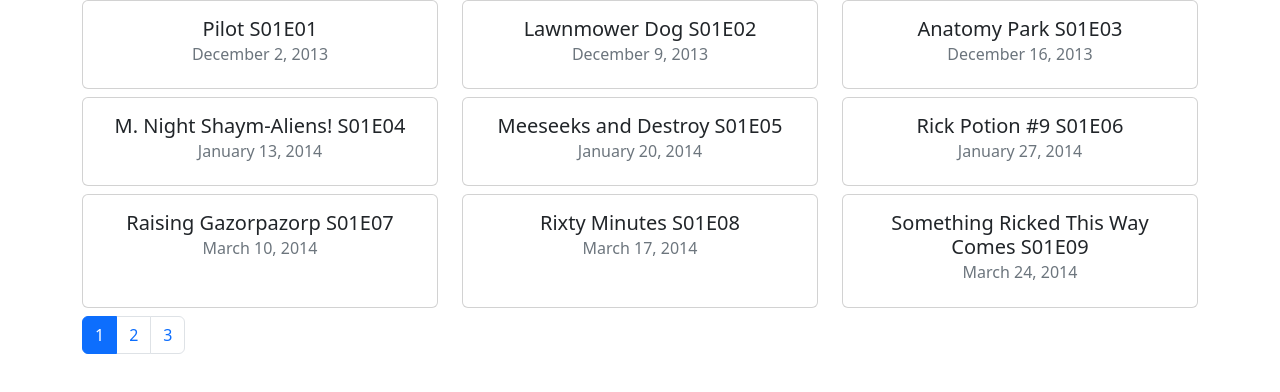
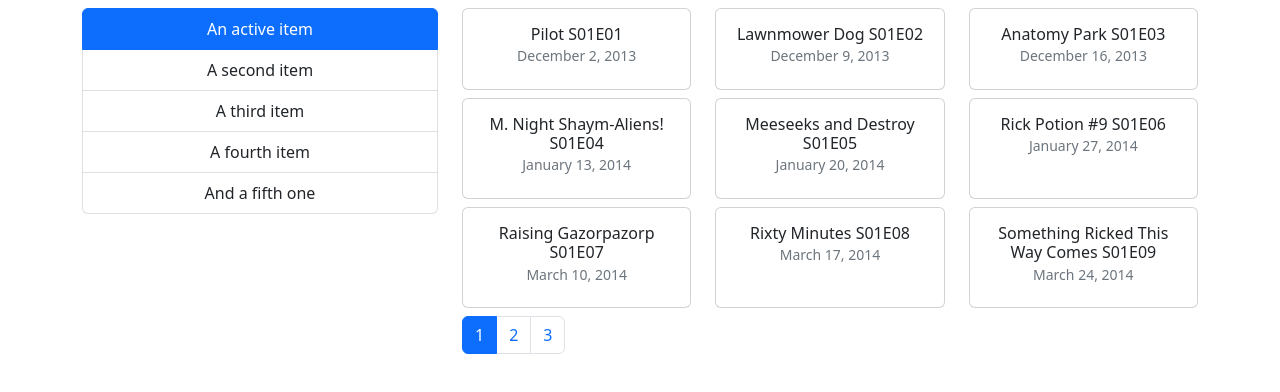
Before and after one commit to fatevector/rick-and-morty, a React (Create React App) app: page / in a window 1280 px wide. Shown: the top 392 px of the page. Built offline with nearby package versions, Linux system fonts and the light colour scheme.

Commit message:
init GroupList component

```diff
--- a/src/components/episode.jsx
+++ b/src/components/episode.jsx
@@ -6,10 +6,12 @@
         <div className="col-4 mb-2">
             <div className="card" style={{ height: "100%" }}>
                 <div className="card-body">
-                    <h5 className="card-title">
+                    <h5 className="card-title fs-6">
                         {name} {episode}
                     </h5>
-                    <h6 className="card-subtitle mb-2 text-muted">{airDate}</h6>
+                    <h6 className="card-subtitle mb-2 text-muted small">
+                        {airDate}
+                    </h6>
                 </div>
             </div>
         </div>
--- a/src/components/episodesList.jsx
+++ b/src/components/episodesList.jsx
@@ -2,6 +2,7 @@
 import { episodes } from "../fakeStorage/episodes";
 import paginate from "../utils/paginate";
 import Episode from "./episode";
+import GroupList from "./groupList";
 import Pagination from "./pagination";
 
 const EpisodesList = () => {
@@ -15,7 +16,12 @@
     };
 
     return (
-        <div className="container">
+        <div className="container pt-2">
+            <div className="row">
+                <div className="col-4">
+                    <GroupList />
+                </div>
+                <div className="col-8">
                     <div className="row">
                         {episodesSlice.map((episode) => (
                             <Episode key={episode.id} {...episode} />
@@ -30,6 +36,8 @@
                         />
                     </div>
                 </div>
+            </div>
+        </div>
     );
 };
 
--- /dev/null
+++ b/src/components/groupList.jsx
@@ -0,0 +1,25 @@
+import React from "react";
+
+const GroupList = () => {
+    return (
+        <div className="list-group">
+            <button className="list-group-item list-group-item-action active">
+                An active item
+            </button>
+            <button className="list-group-item list-group-item-action">
+                A second item
+            </button>
+            <button className="list-group-item list-group-item-action">
+                A third item
+            </button>
+            <button className="list-group-item list-group-item-action">
+                A fourth item
+            </button>
+            <button className="list-group-item list-group-item-action">
+                And a fifth one
+            </button>
+        </div>
+    );
+};
+
+export default GroupList;
```
Lines whose indentation alone changed are shown as unchanged.
